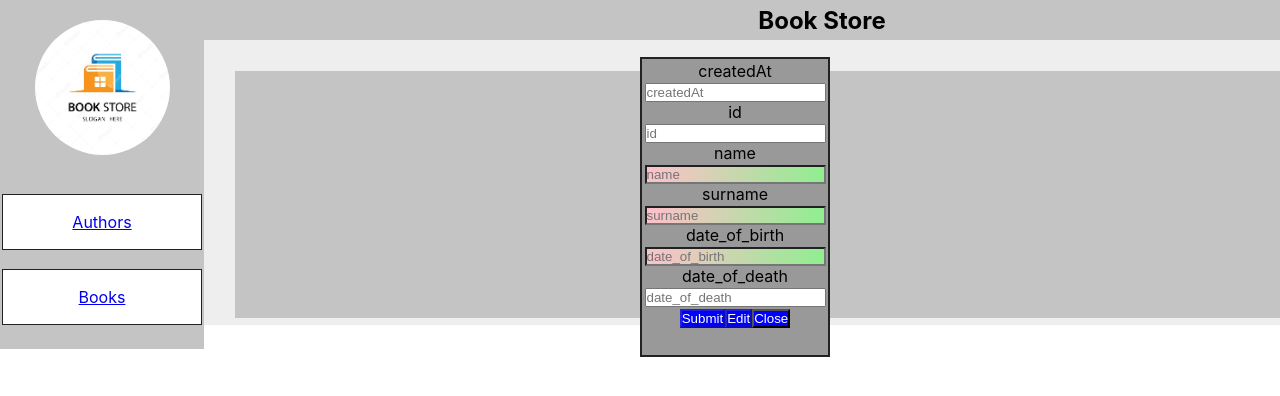
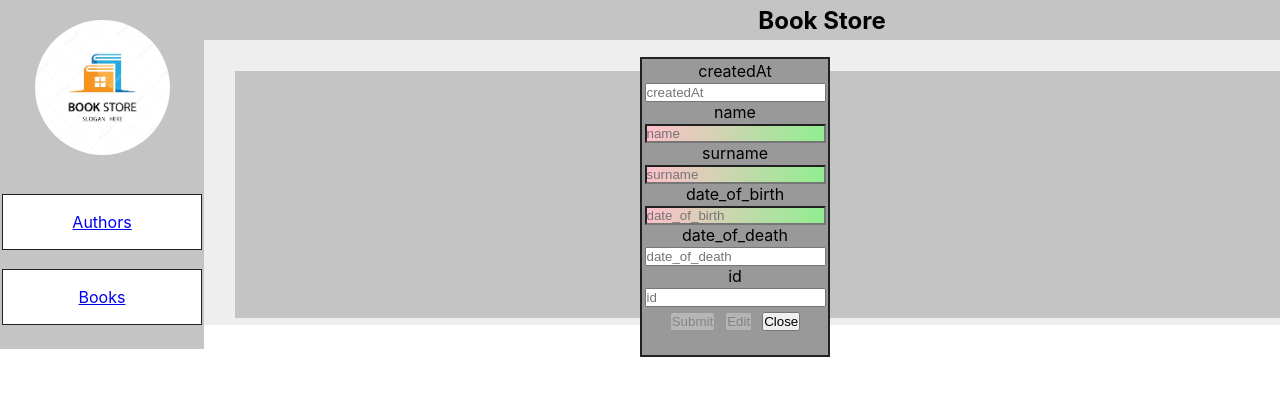
Before and after one commit to Vovan1608/book-store-app, a React (Create React App) app in the folder book-store-app/: page /modal in a window 1280 px wide. Shown: the top 396 px of the page. Built offline with nearby package versions, Linux system fonts and the light colour scheme; no server answers.

Commit message:
added validation

```diff
--- a/book-store-app/src/components/Actions.js
+++ b/book-store-app/src/components/Actions.js
@@ -6,7 +6,7 @@ import basket from "../actions/basket.svg";
 import pencil from "../actions/pencil.svg";
 import arrow from "../actions/arrow.svg";
 
-import { deleteAxios, getAxios, postAxios } from "../services/API";
+import { deleteAxios, getAxios} from "../services/API";
 
 const Actions = ({id, setPers, persons}) => {
 	const onClick = e => {
@@ -20,7 +20,6 @@ const Actions = ({id, setPers, persons}) => {
 			const fetchData = async () => {
 				const response = await getAxios(`/authors/${id}`);
 				// postAxios('modal', response.data);
-				console.log(response.data);
 			}
 
 			fetchData();
--- a/book-store-app/src/components/App.css
+++ b/book-store-app/src/components/App.css
@@ -167,8 +167,9 @@ tr {
 }
 
 .btn {
-  background-color: #00f;
-  color: #fff;
+  margin: 5px;
+  cursor: pointer;
+  text-align: center;
 }
 
 input:invalid:required {
--- a/book-store-app/src/components/Button.js
+++ b/book-store-app/src/components/Button.js
@@ -2,7 +2,7 @@ import React from "react";
 
 const Button = ({name, id}) => {
 	return (
-		<button className='btn' id={id} disabled={name === 'Submit' || name === 'Edit'}>
+		<button className='btn' id={id}>
 			{name}
 		</button>
 	);
--- a/book-store-app/src/components/Form.js
+++ b/book-store-app/src/components/Form.js
@@ -1,6 +1,6 @@
 import React from "react";
 import { Link } from "react-router-dom";
-import { useState, useEffect } from "react";
+import { useState, useEffect} from "react";
 
 import Input from "./Input";
 import Button from "./Button";
@@ -10,28 +10,32 @@ import { postAxios, putAxios } from "../services/API";
 const Form = () => {
 	const initialState = {
 		createdAt: '',
-		id: '',
 		name: '',
 		surname: '',
 		date_of_birth: '',
-		date_of_death: ''
+		date_of_death: '',
+		id: ''
 	}
 
 	const initialValidate = {
 		isNameField: false,
 		isSurnameField: false,
-		isBirthDate: false
+		isBirthDate: false,
+		isAllValid: () => Object.values(isValidate)
+				.filter(el => typeof el === 'boolean')
+				.every(el => el === true)
 	}
 
 	const [state, setState] = useState(initialState);
 	const [isValidate, setValidate] = useState(initialValidate);
 
+	const { isAllValid } = initialValidate;
+
 	useEffect(() => {
-		if (Object.entries(isValidate).every(el => el === true)) {
-			document.getElementById('submit_btn').disabled = false;
-			console.log('ok');
-		}
-	}, [isValidate]);
+		const condition = isAllValid.call(initialValidate);
+		document.getElementById('submit_btn').disabled = condition ? false : true;
+		document.getElementById('edit_btn').disabled = condition ? false : true;
+	}, [isAllValid, initialValidate]);
 
 	const onClick = e => {
 		if (e.target.id === 'submit_btn') {
--- a/book-store-app/src/components/Input.js
+++ b/book-store-app/src/components/Input.js
@@ -11,15 +11,18 @@ const Input = ({name, state, setState, setValidate, isValidate}) => {
 		setState({...state});
 
 		if (name === 'name') {
-			setValidate({...isValidate, ...{isNameField: true}});
+			isValidate['isNameField'] = true;
+			setValidate({...isValidate});
 		}
 
 		if (name === 'surname') {
-			setValidate({...isValidate, ...{isSurnameField: true}});
+			isValidate['isSurnameField'] = true;
+			setValidate({...isValidate});
 		}
 
 		if (name === 'date_of_birth') {
-			setValidate({...isValidate, ...{isBirthDate: true}});
+			isValidate['isBirthDate'] = true;
+			setValidate({...isValidate});
 		}
 	}
 
```
Also changed, not shown: 1 other file (tests, documents, lock files or other folders).
